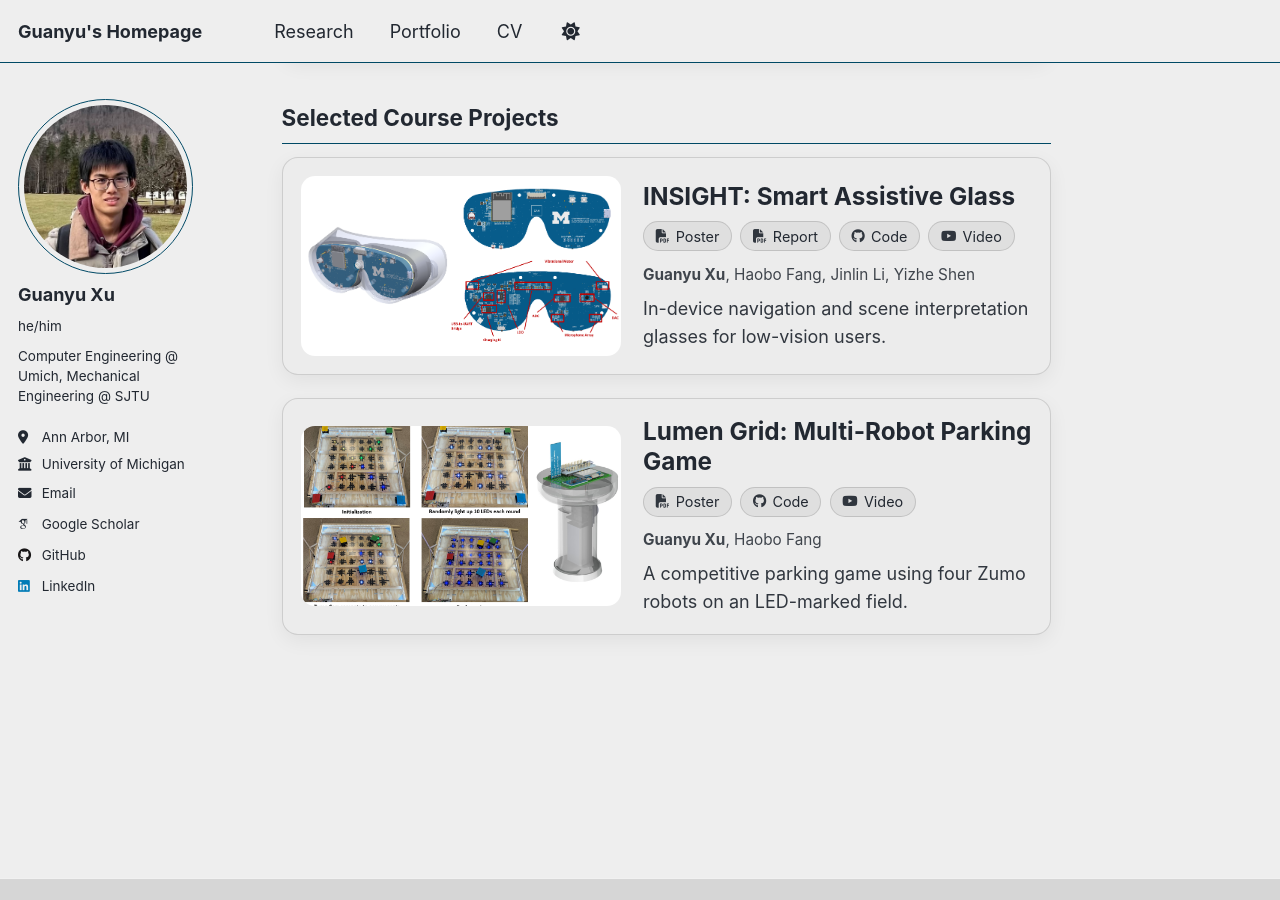
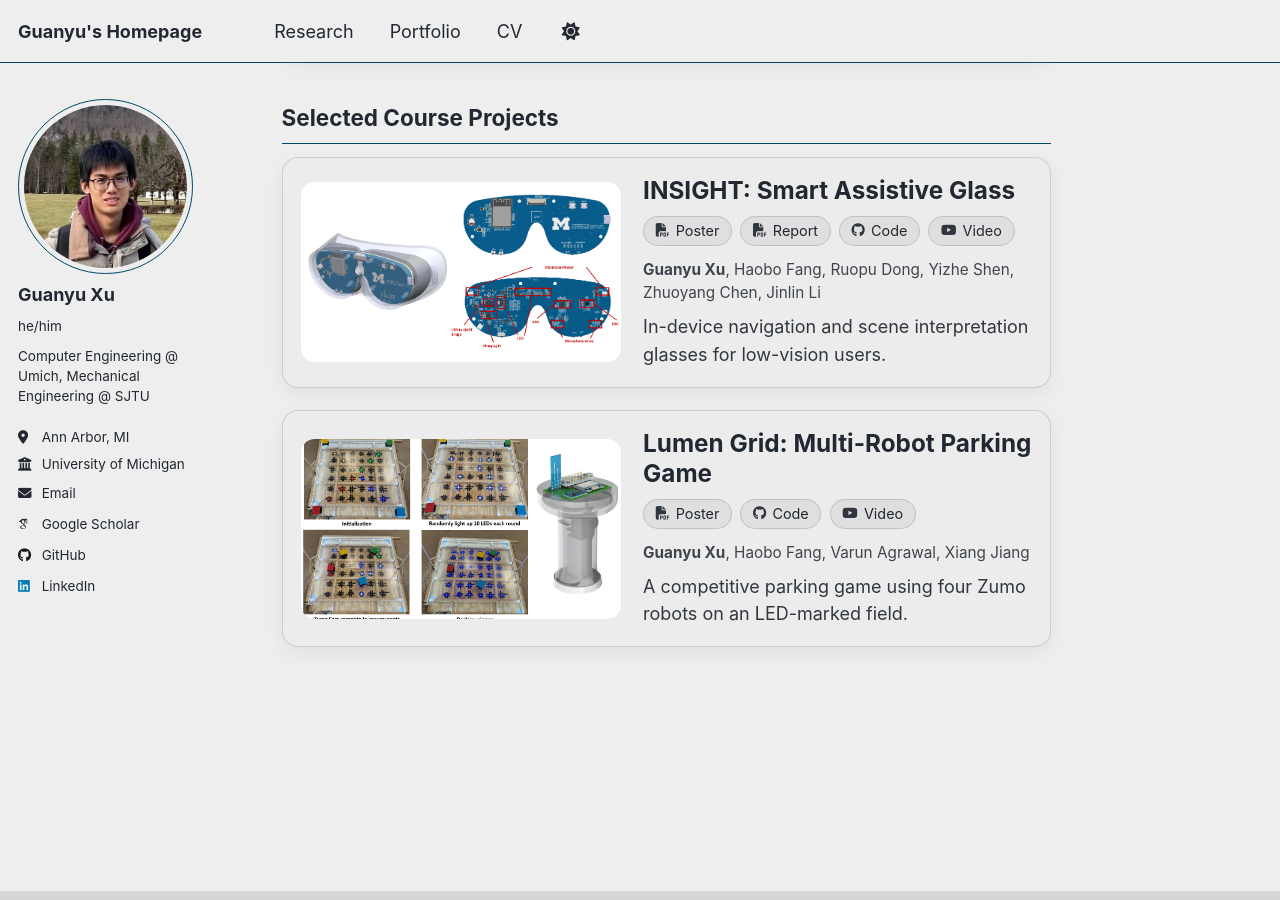
Before and after one commit to XuGuaaaanyu/XuGuaaaanyu.github.io, a Jekyll site: the page built from _pages/about.md, in a window 1280 px wide and 900 px high, scrolled down 789 px. Built offline with Jekyll 4.4.1, drawn with Linux system fonts in a browser that asks for light colours; some web fonts are replaced; a script that is not in the unit is left out.

Commit message:
update authors

```diff
--- a/_pages/about.md
+++ b/_pages/about.md
@@ -32,7 +32,7 @@ projects:
       url: /portfolio/01.SmartGlass/
       image: /images/glass/teaser.png
       alt: "Smart Glass teaser"
-      authors: ["Guanyu Xu", "Haobo Fang", "Jinlin Li", "Yizhe Shen"]
+      authors: ["Guanyu Xu", "Haobo Fang", "Ruopu Dong", "Yizhe Shen", "Zhuoyang Chen", "Jinlin Li"]
       desc: "In-device navigation and scene interpretation glasses for low-vision users."
       tags:
         - label: "Poster"
@@ -56,7 +56,7 @@ projects:
       url: /portfolio/02.LumenGrid/
       image: /images/parking/teaser.png
       alt: "Lumen Grid teaser"
-      authors: ["Guanyu Xu", "Haobo Fang", ]
+      authors: ["Guanyu Xu", "Haobo Fang", "Varun Agrawal", "Xiang Jiang"]
       desc: "A competitive parking game using four Zumo robots on an LED-marked field."
       tags:
         - label: "Poster"
```
